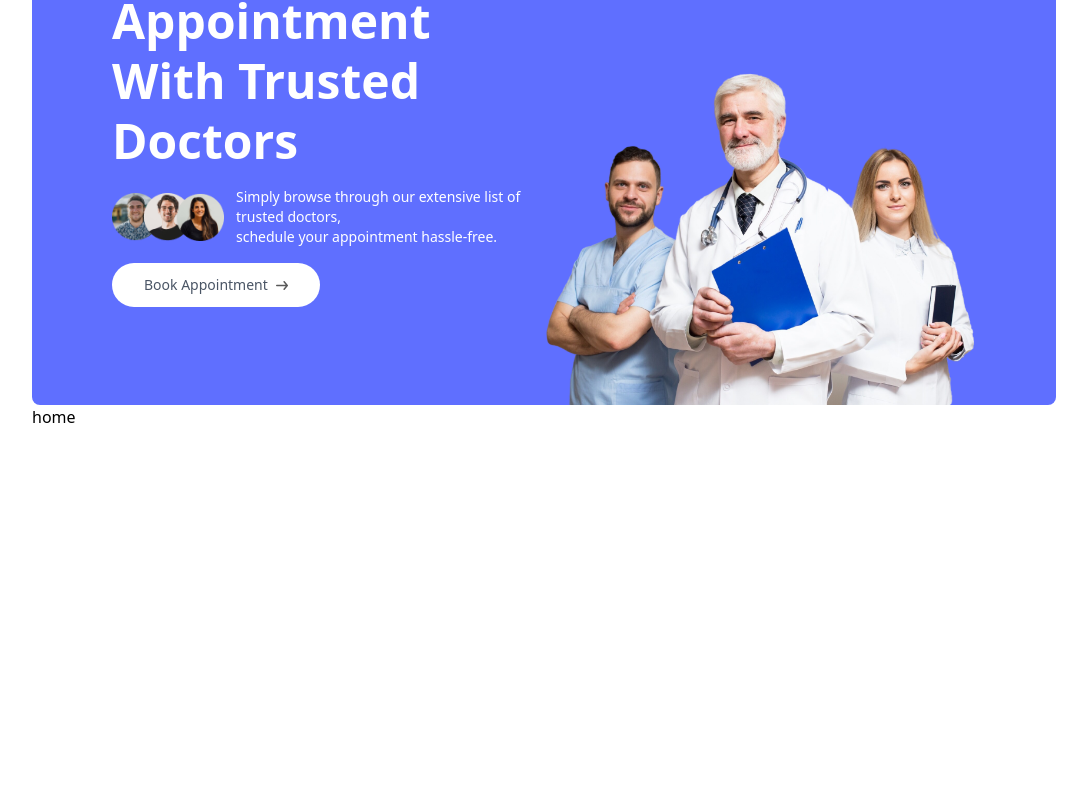
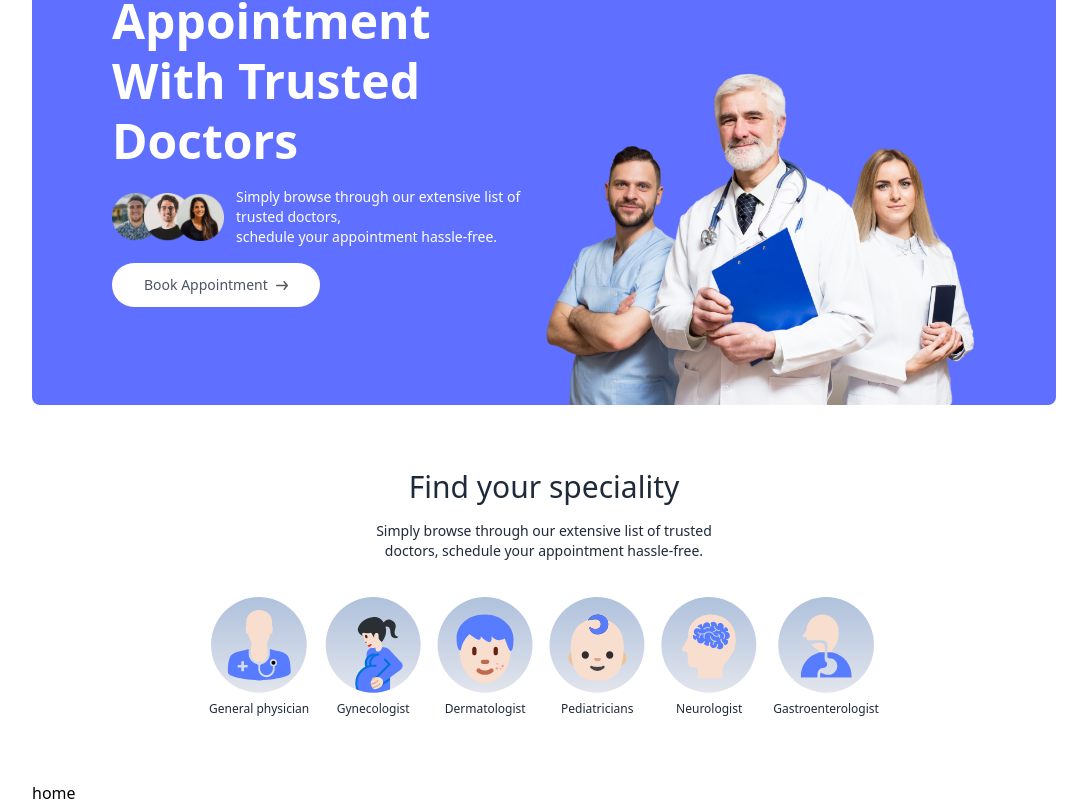
Before and after one commit to meh5REeen/Perscriptio, a React (Vite) app in the folder frontend/: page / in a window 1280 px wide. Shown: the part 287-1092 px from the top of the page, without its empty margins (96-1183 px from the left). Before the commit the page ends 800 px from the top, so only its background shows below. Built offline with nearby package versions, Linux system fonts and the light colour scheme; the HTML template or start-up script is replaced by a standard one.

Commit message:
Speciality menu added

```diff
--- /dev/null
+++ b/frontend/src/Components/SpecialityMenu.jsx
@@ -0,0 +1,29 @@
+import React from 'react'
+import {Link} from 'react-router-dom';
+import { specialityData } from '../assets/assets_frontend/assets'
+const SpecialityMenu = () => {
+  return (
+    <div className='flex flex-col items-center gap-4 py-16 text-gray-800 ' id="speciality">
+      <h1 className='text-3xl font-medium '>Find your speciality</h1>
+      <p className='sm:w-1/3 text-center text-sm'>Simply browse through our extensive list of trusted doctors, schedule your appointment hassle-free.</p>
+
+
+      <div className='flex sm:justify-center gap-4 pt-5 w-full overflow-scroll'>
+            {specialityData.map((item,index)=>(
+                <Link className='flex flex-col items-center text-xs cursor-pointer flex-shrink-0 hover:translate-y-[-10px] transition-all duration-500'
+                 onClick={()=>scrollTo(0,0)}
+                 key={index} to={`/doctors/${item.speciality}`}>
+                    <img className='w-16 sm:w-24 mb-2'
+                        src={item.image} alt=""
+                    />
+                    <p>{item.speciality}</p>
+                </Link>
+
+            ))}
+      </div>
+
+    </div>
+  )
+}
+
+export default SpecialityMenu
--- a/frontend/src/index.css
+++ b/frontend/src/index.css
@@ -5,3 +5,7 @@
 :root {
   --primary: #5f6FFF;
 }
+
+::-webkit-scrollbar{
+  @apply hidden
+}
--- a/frontend/src/pages/Home.jsx
+++ b/frontend/src/pages/Home.jsx
@@ -1,10 +1,12 @@
 import React from 'react'
 import Header from '../Components/Header'
+import SpecialityMenu from '../Components/SpecialityMenu'
 
 export default function Home() {
   return (
     <div>
       <Header/>
+      <SpecialityMenu/>
       home
     </div>
   )
```
